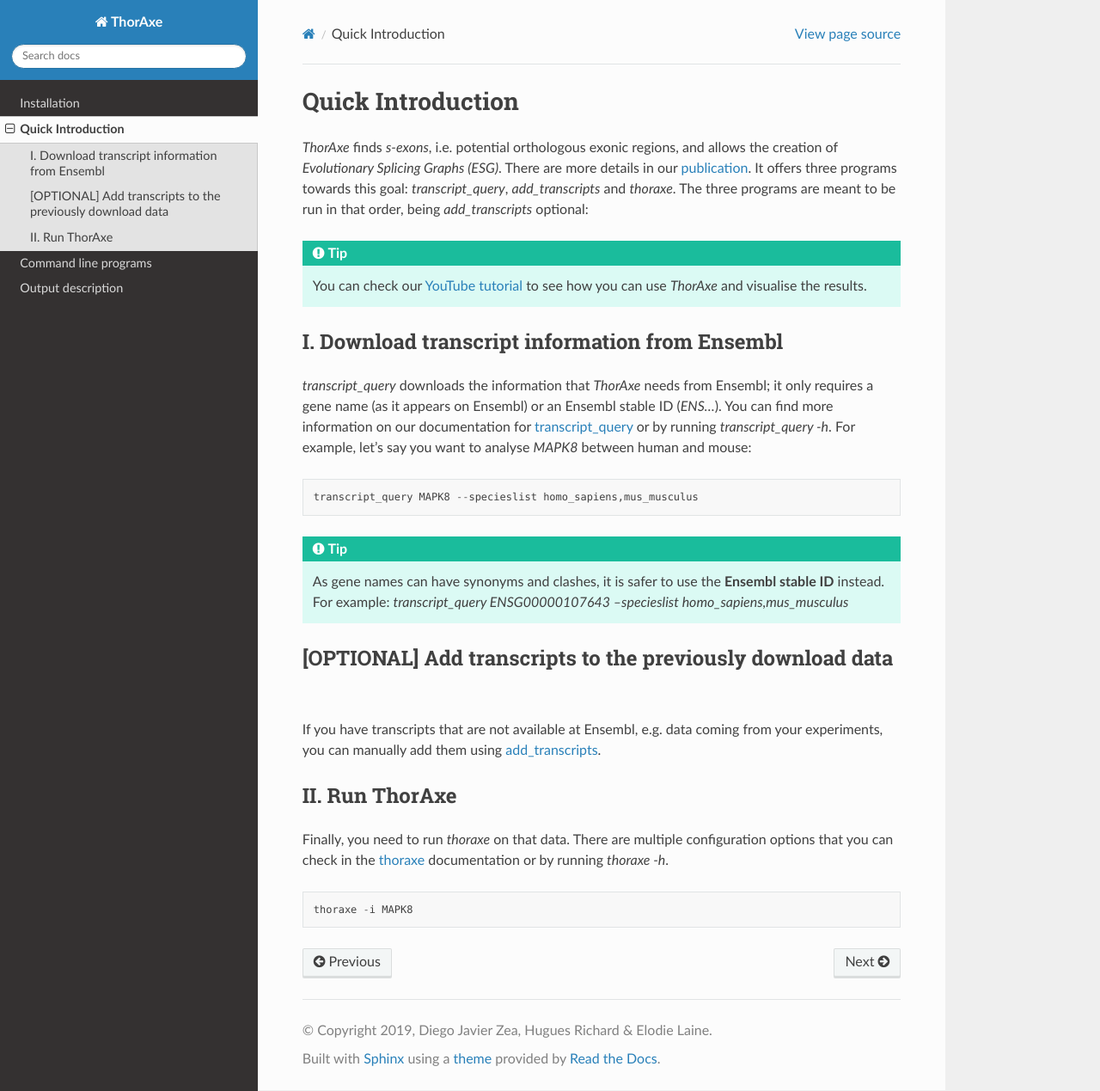
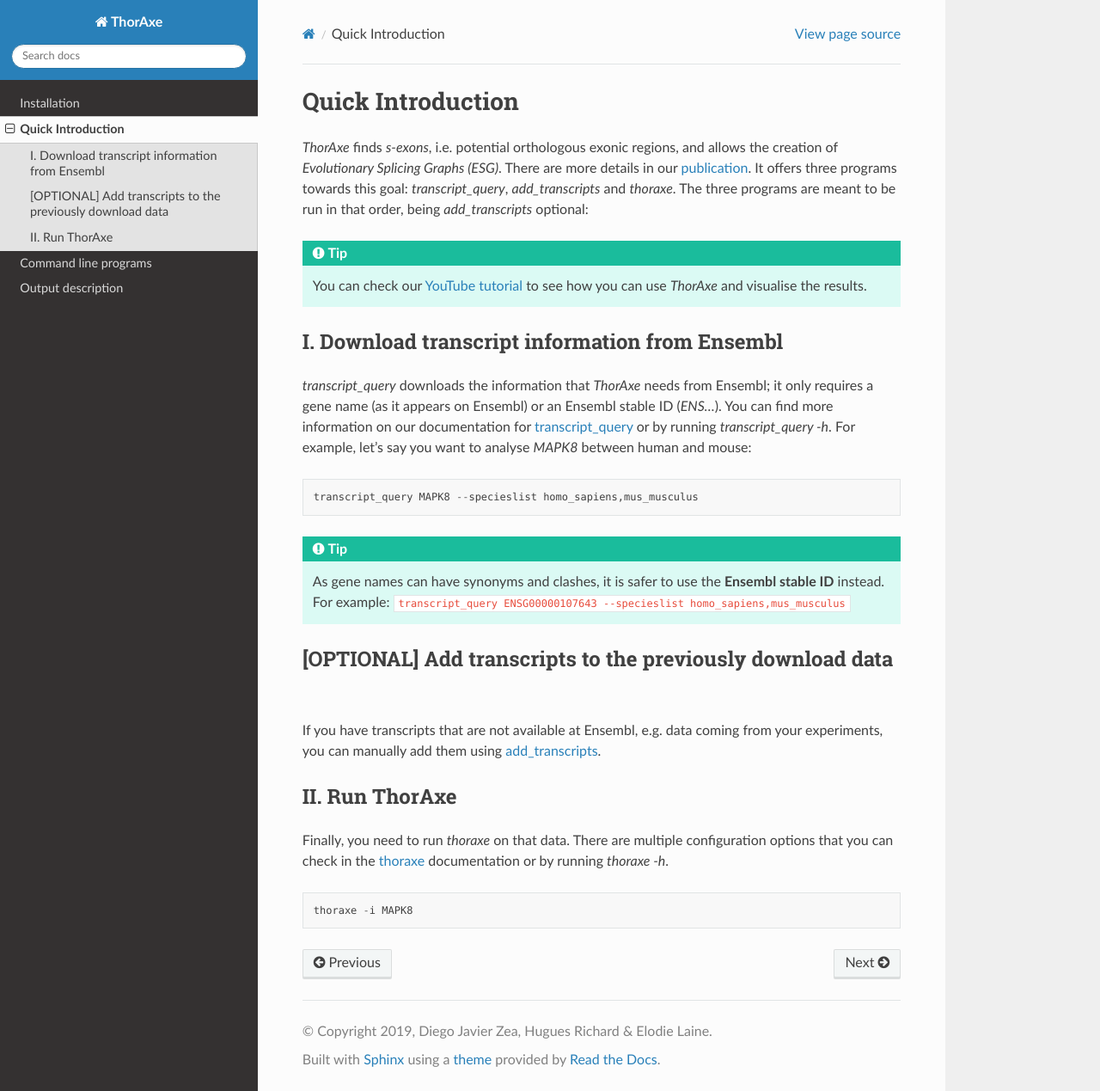
Before and after one commit to PhyloSofS-Team/thoraxe, a Sphinx documentation site: the page built from docs/source/introduction.rst, in a window 1280 px wide and 1269 px high. Shown: the whole window at 86% size. Built offline with Sphinx 7.4.7 and the Read the Docs theme 2.0.0, drawn with Linux system fonts in a browser that asks for light colours; pages that are not in the unit, such as notebooks, are missing from menus.

```diff
--- a/docs/source/introduction.rst
+++ b/docs/source/introduction.rst
@@ -28,7 +28,7 @@ For example, let's say you want to analyse *MAPK8* between human and mouse:
 .. tip::
    As gene names can have synonyms and clashes, it is safer to use the **Ensembl
    stable ID** instead. For example:
-   `transcript_query ENSG00000107643 --specieslist homo_sapiens,mus_musculus`
+   ``transcript_query ENSG00000107643 --specieslist homo_sapiens,mus_musculus``
 
 
 [OPTIONAL] Add transcripts to the previously download data
```
